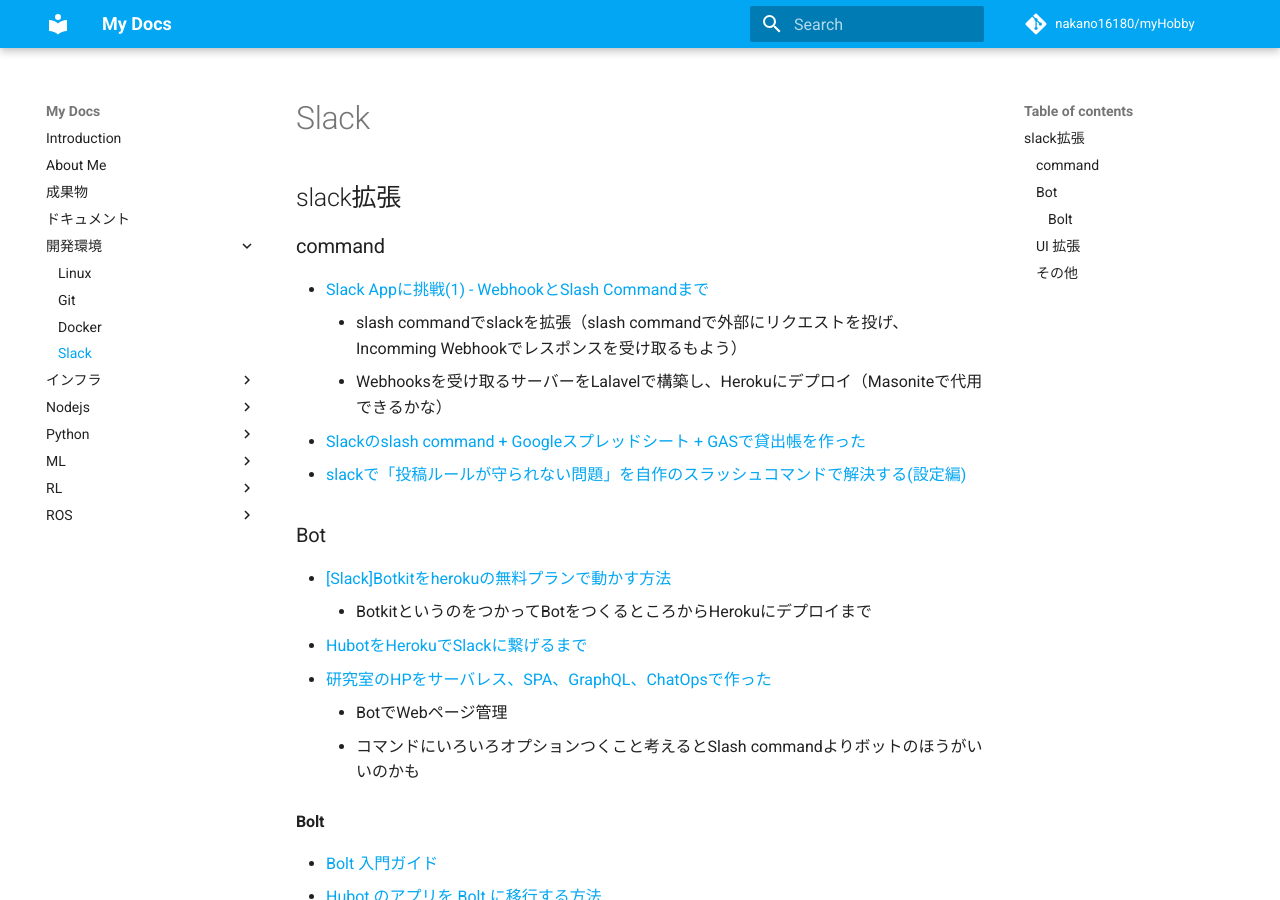
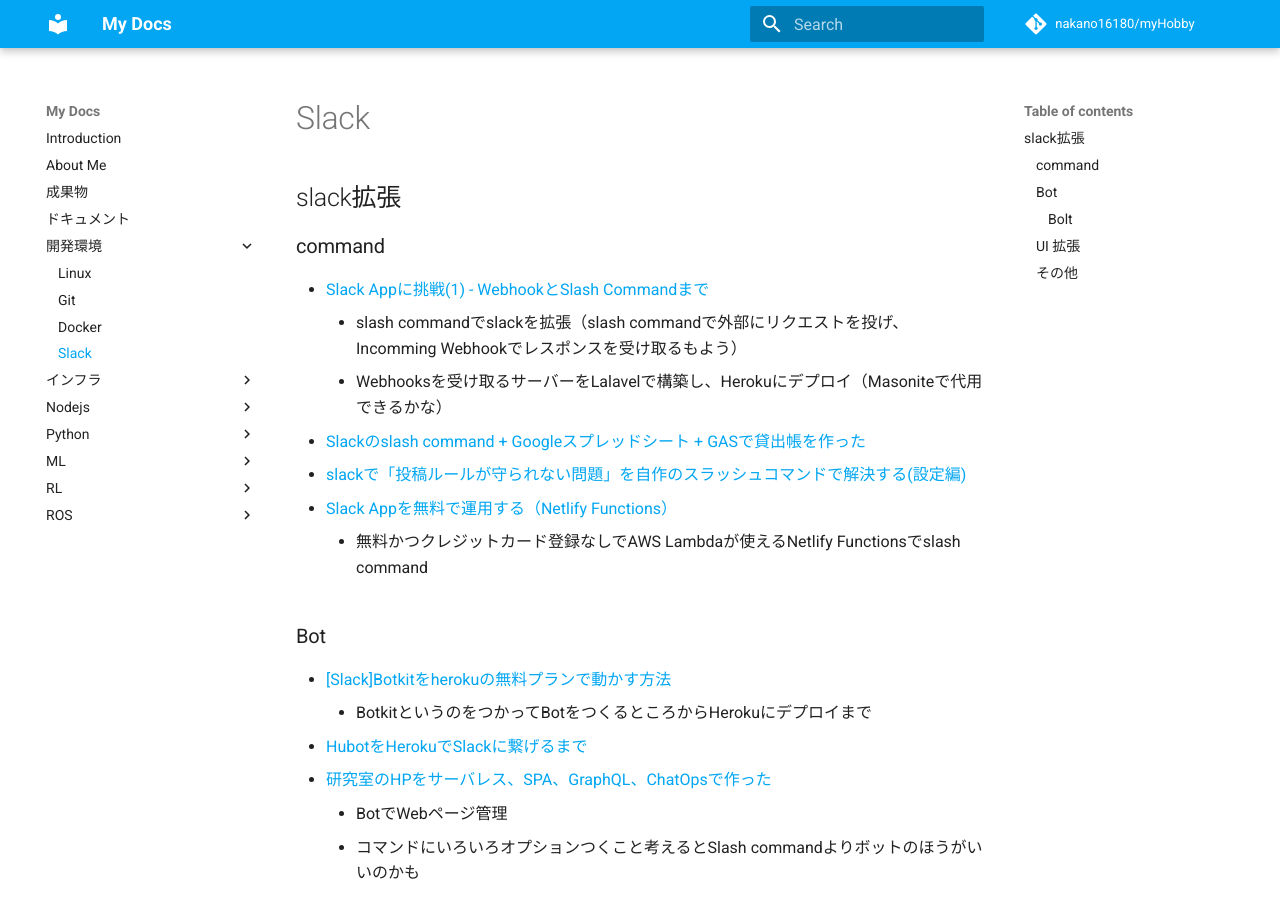
Before and after one commit to nakano16180/myHobby, an MkDocs documentation site: the page built from docs/dev/slack-extend.md, in a window 1280 px wide and 900 px high. Built offline with MkDocs 1.6.1 and Material for MkDocs 9.7.7, drawn with Linux system fonts in a browser that asks for light colours; comment, search, counter and statistics services are not loaded.

Commit message:
update slack

```diff
--- a/docs/dev/slack-extend.md
+++ b/docs/dev/slack-extend.md
@@ -5,6 +5,8 @@
     - Webhooksを受け取るサーバーをLalavelで構築し、Herokuにデプロイ（Masoniteで代用できるかな）
   - [Slackのslash command + Googleスプレッドシート + GASで貸出帳を作った](https://note.com/yuickomori/n/nb0ecbff77056)
   - [slackで「投稿ルールが守られない問題」を自作のスラッシュコマンドで解決する(設定編)](https://qiita.com/marogoma/items/e3003564c1b8b7b09e29)
+  - [Slack Appを無料で運用する（Netlify Functions）](https://qiita.com/hide2018/items/7734dbdcfb80b1b348b0)
+    - 無料かつクレジットカード登録なしでAWS Lambdaが使えるNetlify Functionsでslash command
 
 ### Bot
   - [[Slack]Botkitをherokuの無料プランで動かす方法](https://qiita.com/biga816/items/148a1156cd8b1a964b91)
```
